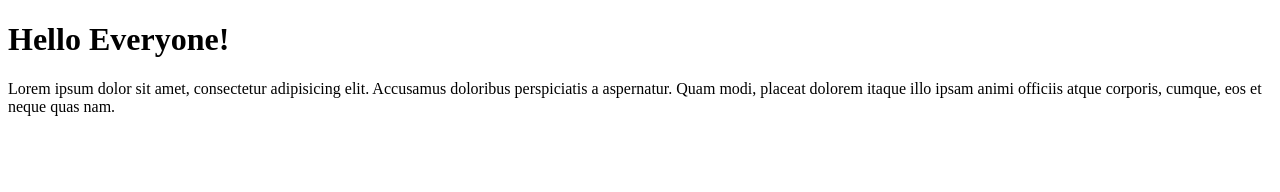
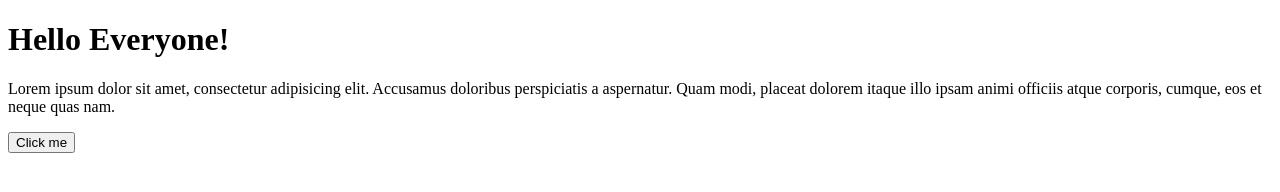
Before and after one commit to SurajSingh9696/Components, a plain HTML site: page index.html in a window 1280 px wide. Drawn offline with Linux system fonts and the light colour scheme.

Commit message:
added button

```diff
--- a/index.html
+++ b/index.html
@@ -8,5 +8,6 @@
 <body>
     <h1>Hello Everyone!</h1>
     <p>Lorem ipsum dolor sit amet, consectetur adipisicing elit. Accusamus doloribus perspiciatis a aspernatur. Quam modi, placeat dolorem itaque illo ipsam animi officiis atque corporis, cumque, eos et neque quas nam.</p>
+    <p><button>Click me</button></p>
 </body>
 </html>
```
